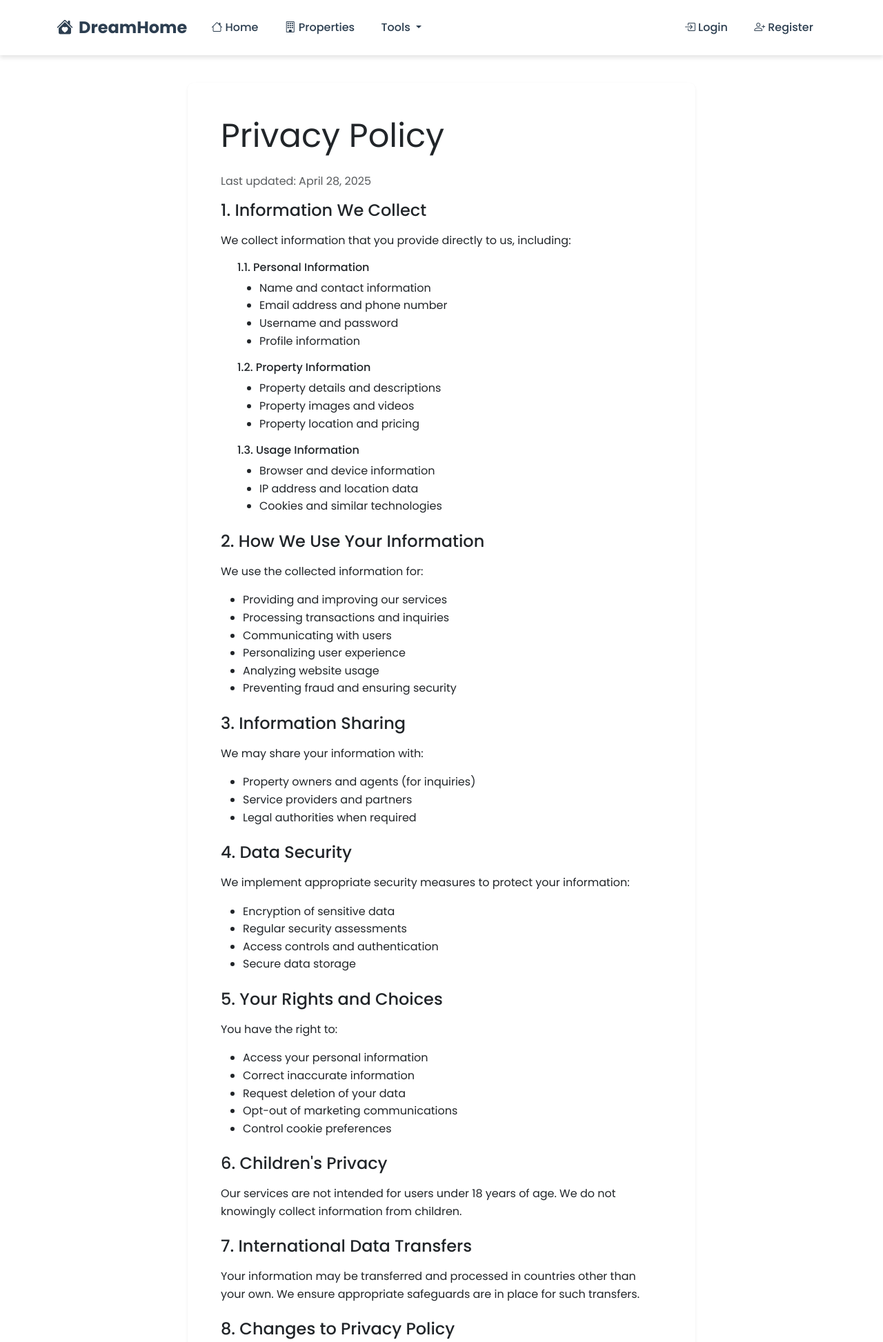
After one commit to KumarSrinidhi/DBMS-Project, a Flask app: page /privacy in a window 1280 px wide. The commit adds this page. Shown: the top 1946 px of the page at 69% size. Run offline with Flask 3, Linux system fonts and the light colour scheme.

Commit message:
still working i feel shocked fuck how is this possile

```diff
--- a/real_estate_portal/app.py
+++ b/real_estate_portal/app.py
@@ -594,5 +594,33 @@ def property_valuation():
                          locations=locations,
                          amenities=amenities)
 
+@app.route('/about')
+def about():
+    return render_template('pages/about.html')
+
+@app.route('/contact', methods=['GET', 'POST'])
+def contact():
+    if request.method == 'POST':
+        # Handle contact form submission
+        name = request.form.get('name')
+        email = request.form.get('email')
+        phone = request.form.get('phone')
+        subject = request.form.get('subject')
+        message = request.form.get('message')
+
+        # Here you would typically send an email or save to database
+        flash('Thank you for your message. We will get back to you soon!', 'success')
+        return redirect(url_for('contact'))
+
+    return render_template('pages/contact.html')
+
+@app.route('/terms')
+def terms():
+    return render_template('pages/terms.html')
+
+@app.route('/privacy')
+def privacy():
+    return render_template('pages/privacy.html')
+
 if __name__ == '__main__':
     app.run(debug=True)
--- a/real_estate_portal/templates/base.html
+++ b/real_estate_portal/templates/base.html
@@ -160,10 +160,10 @@
                 <div class="col-md-4 mb-4">
                     <h5 class="mb-4">Quick Links</h5>
                     <ul class="list-unstyled">
-                        <li><a href="#" class="text-white">About Us</a></li>
-                        <li><a href="#" class="text-white">Contact Us</a></li>
-                        <li><a href="#" class="text-white">Terms & Conditions</a></li>
-                        <li><a href="#" class="text-white">Privacy Policy</a></li>
+                        <li><a href="{{ url_for('about') }}" class="text-white">About Us</a></li>
+                        <li><a href="{{ url_for('contact') }}" class="text-white">Contact Us</a></li>
+                        <li><a href="{{ url_for('terms') }}" class="text-white">Terms & Conditions</a></li>
+                        <li><a href="{{ url_for('privacy') }}" class="text-white">Privacy Policy</a></li>
                     </ul>
                 </div>
                 <div class="col-md-4 mb-4">
--- /dev/null
+++ b/real_estate_portal/templates/pages/privacy.html
@@ -0,0 +1,115 @@
+{% extends "base.html" %}
+
+{% block content %}
+<div class="container py-5">
+    <div class="row">
+        <div class="col-lg-8 mx-auto">
+            <div class="card shadow-sm border-0">
+                <div class="card-body p-5">
+                    <h1 class="display-5 mb-4">Privacy Policy</h1>
+                    <p class="text-muted">Last updated: April 28, 2025</p>
+
+                    <div class="privacy-section mb-4">
+                        <h4 class="mb-3">1. Information We Collect</h4>
+                        <p class="mb-3">We collect information that you provide directly to us, including:</p>
+                        <div class="ps-4">
+                            <h5 class="h6 mb-2">1.1. Personal Information</h5>
+                            <ul class="mb-3">
+                                <li>Name and contact information</li>
+                                <li>Email address and phone number</li>
+                                <li>Username and password</li>
+                                <li>Profile information</li>
+                            </ul>
+
+                            <h5 class="h6 mb-2">1.2. Property Information</h5>
+                            <ul class="mb-3">
+                                <li>Property details and descriptions</li>
+                                <li>Property images and videos</li>
+                                <li>Property location and pricing</li>
+                            </ul>
+
+                            <h5 class="h6 mb-2">1.3. Usage Information</h5>
+                            <ul>
+                                <li>Browser and device information</li>
+                                <li>IP address and location data</li>
+                                <li>Cookies and similar technologies</li>
+                            </ul>
+                        </div>
+                    </div>
+
+                    <div class="privacy-section mb-4">
+                        <h4 class="mb-3">2. How We Use Your Information</h4>
+                        <p>We use the collected information for:</p>
+                        <ul>
+                            <li>Providing and improving our services</li>
+                            <li>Processing transactions and inquiries</li>
+                            <li>Communicating with users</li>
+                            <li>Personalizing user experience</li>
+                            <li>Analyzing website usage</li>
+                            <li>Preventing fraud and ensuring security</li>
+                        </ul>
+                    </div>
+
+                    <div class="privacy-section mb-4">
+                        <h4 class="mb-3">3. Information Sharing</h4>
+                        <p>We may share your information with:</p>
+                        <ul>
+                            <li>Property owners and agents (for inquiries)</li>
+                            <li>Service providers and partners</li>
+                            <li>Legal authorities when required</li>
+                        </ul>
+                    </div>
+
+                    <div class="privacy-section mb-4">
+                        <h4 class="mb-3">4. Data Security</h4>
+                        <p>We implement appropriate security measures to protect your information:</p>
+                        <ul>
+                            <li>Encryption of sensitive data</li>
+                            <li>Regular security assessments</li>
+                            <li>Access controls and authentication</li>
+                            <li>Secure data storage</li>
+                        </ul>
+                    </div>
+
+                    <div class="privacy-section mb-4">
+                        <h4 class="mb-3">5. Your Rights and Choices</h4>
+                        <p>You have the right to:</p>
+                        <ul>
+                            <li>Access your personal information</li>
+                            <li>Correct inaccurate information</li>
+                            <li>Request deletion of your data</li>
+                            <li>Opt-out of marketing communications</li>
+                            <li>Control cookie preferences</li>
+                        </ul>
+                    </div>
+
+                    <div class="privacy-section mb-4">
+                        <h4 class="mb-3">6. Children's Privacy</h4>
+                        <p>Our services are not intended for users under 18 years of age. We do not knowingly collect information from children.</p>
+                    </div>
+
+                    <div class="privacy-section mb-4">
+                        <h4 class="mb-3">7. International Data Transfers</h4>
+                        <p>Your information may be transferred and processed in countries other than your own. We ensure appropriate safeguards are in place for such transfers.</p>
+                    </div>
+
+                    <div class="privacy-section mb-4">
+                        <h4 class="mb-3">8. Changes to Privacy Policy</h4>
+                        <p>We may update this privacy policy periodically. We will notify you of any material changes through our website or email.</p>
+                    </div>
+
+                    <div class="privacy-section">
+                        <h4 class="mb-3">9. Contact Us</h4>
+                        <p>For privacy-related inquiries, please contact our Data Protection Officer:</p>
+                        <ul>
+                            <li>Email: privacy@realestate.com</li>
+                            <li>Phone: +91 22 1234 5678</li>
+                            <li>Address: 123 Business Park, Andheri West, Mumbai</li>
+                        </ul>
+                    </div>
+                </div>
+            </div>
+        </div>
+    </div>
+</div>
+{% endblock %}
```
Also changed, not shown: real_estate_portal/templates/pages/about.html (added, +104 -0 lines), real_estate_portal/templates/pages/contact.html (added, +111 -0 lines), real_estate_portal/templates/pages/terms.html (added, +111 -0 lines).
